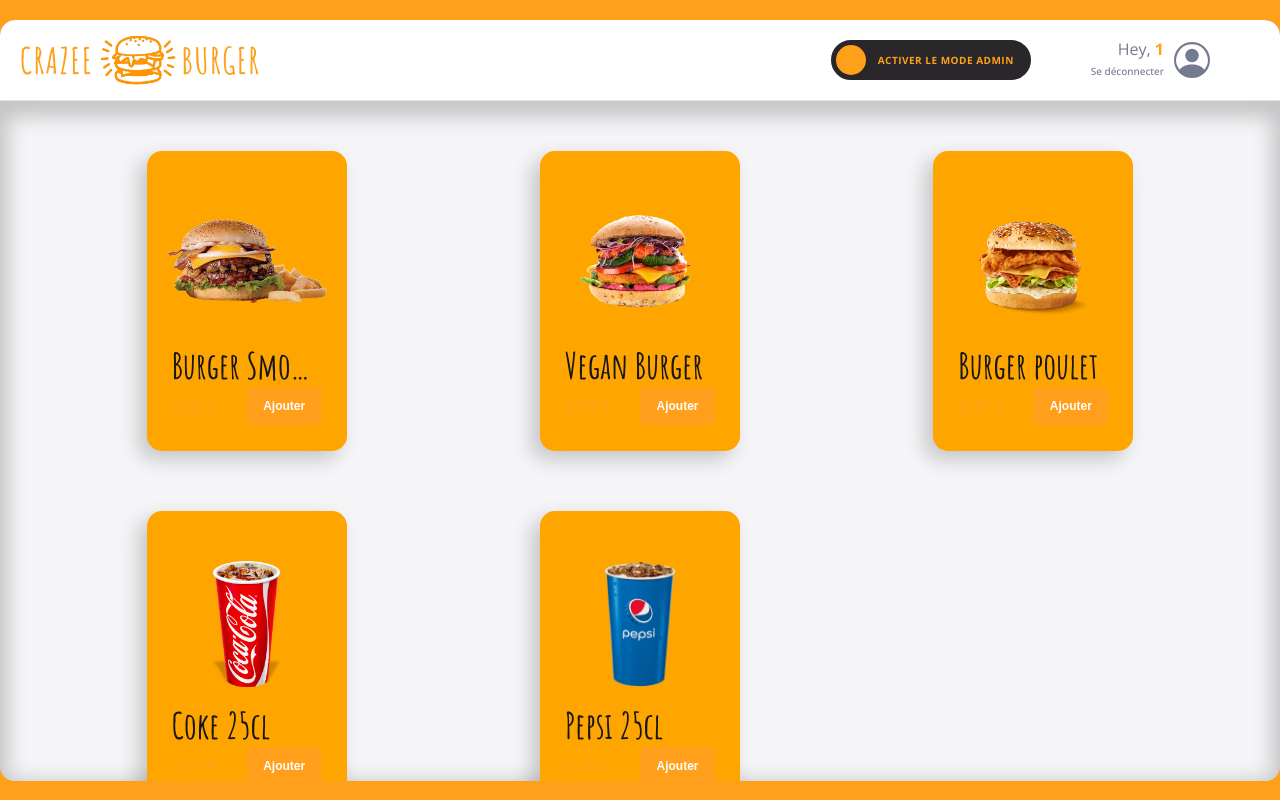
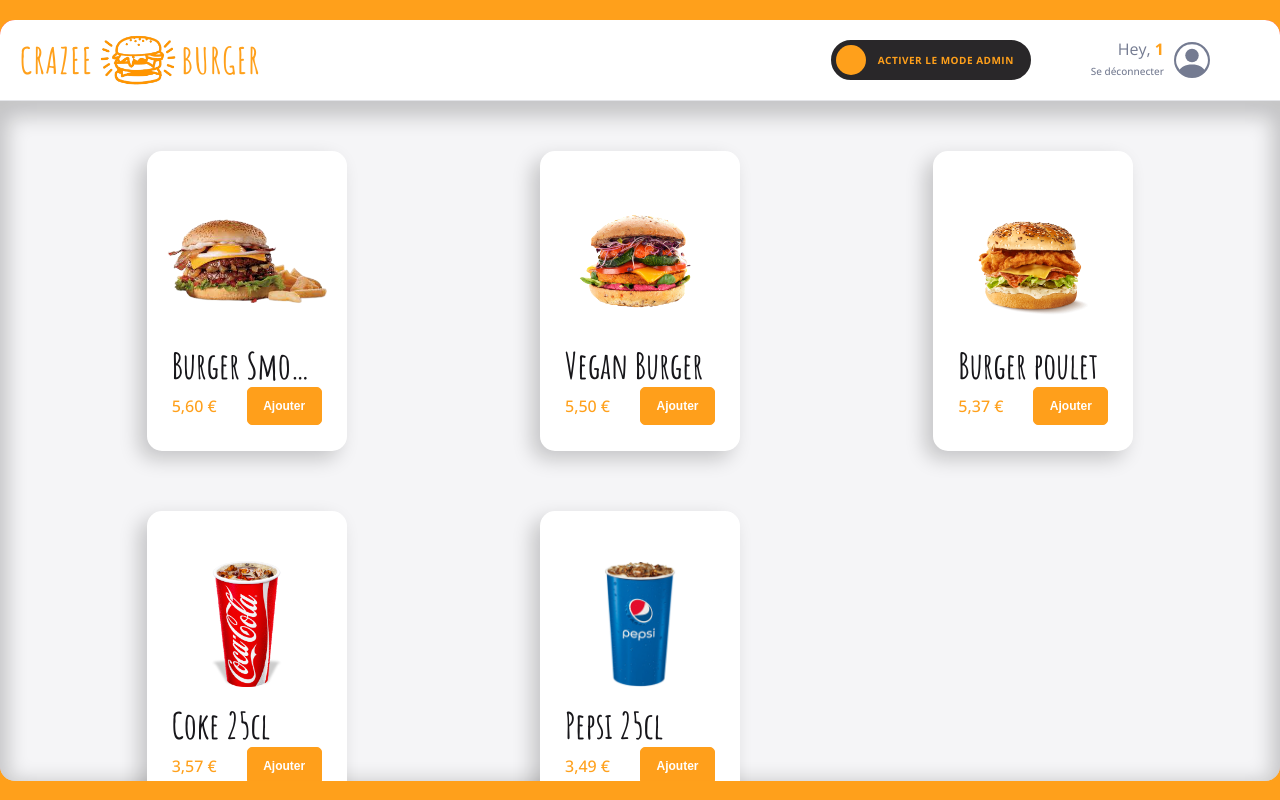
Before and after one commit to tybouddha/crazy-burger, a React (Vite) app: page /order/1 in a window 1280 px wide. Built offline with nearby package versions, Linux system fonts and the light colour scheme.

Commit message:
💄 F09: CARD >Make only one card orange conditionally

```diff
--- a/src/components/pages/order/Main/MainRightSide/Menu/Menu.jsx
+++ b/src/components/pages/order/Main/MainRightSide/Menu/Menu.jsx
@@ -6,15 +6,23 @@
 import EmptyMenuAdmin from "./EmptyMenuAdmin";
 import EmptyMenuClient from "./EmptyMenuClient";
 import { useContext } from "react";
+import { checkedIfProductIsClicked } from "./helper";
 
 const IMAGE_BY_DEFAULT = "/images/coming-soon.png";
 
 export default function Menu() {
-  const { menu, isModeAdmin, handleDelete, resetMenu, setProductSelected } =
-    useContext(OrderContext);
+  const {
+    menu,
+    isModeAdmin,
+    handleDelete,
+    resetMenu,
+    setProductSelected,
+    productSelected,
+  } = useContext(OrderContext);
   // state
 
   // comportements
+
   const handleClick = (idProductClicked) => {
     const productClickedOn = menu.find(
       (product) => product.id === idProductClicked
@@ -41,7 +49,7 @@
             onDelete={() => handleDelete(id)}
             onClick={() => handleClick(id)}
             isHoverable={isModeAdmin}
-            isSelected={true}
+            isSelected={checkedIfProductIsClicked(id, productSelected.id)}
           />
         );
       })}
--- /dev/null
+++ b/src/components/pages/order/Main/MainRightSide/Menu/helper.js
@@ -0,0 +1,6 @@
+export const checkedIfProductIsClicked = (
+  idProductMenu,
+  idProductIsClickedOn
+) => {
+  return idProductMenu === idProductIsClickedOn;
+};
```
